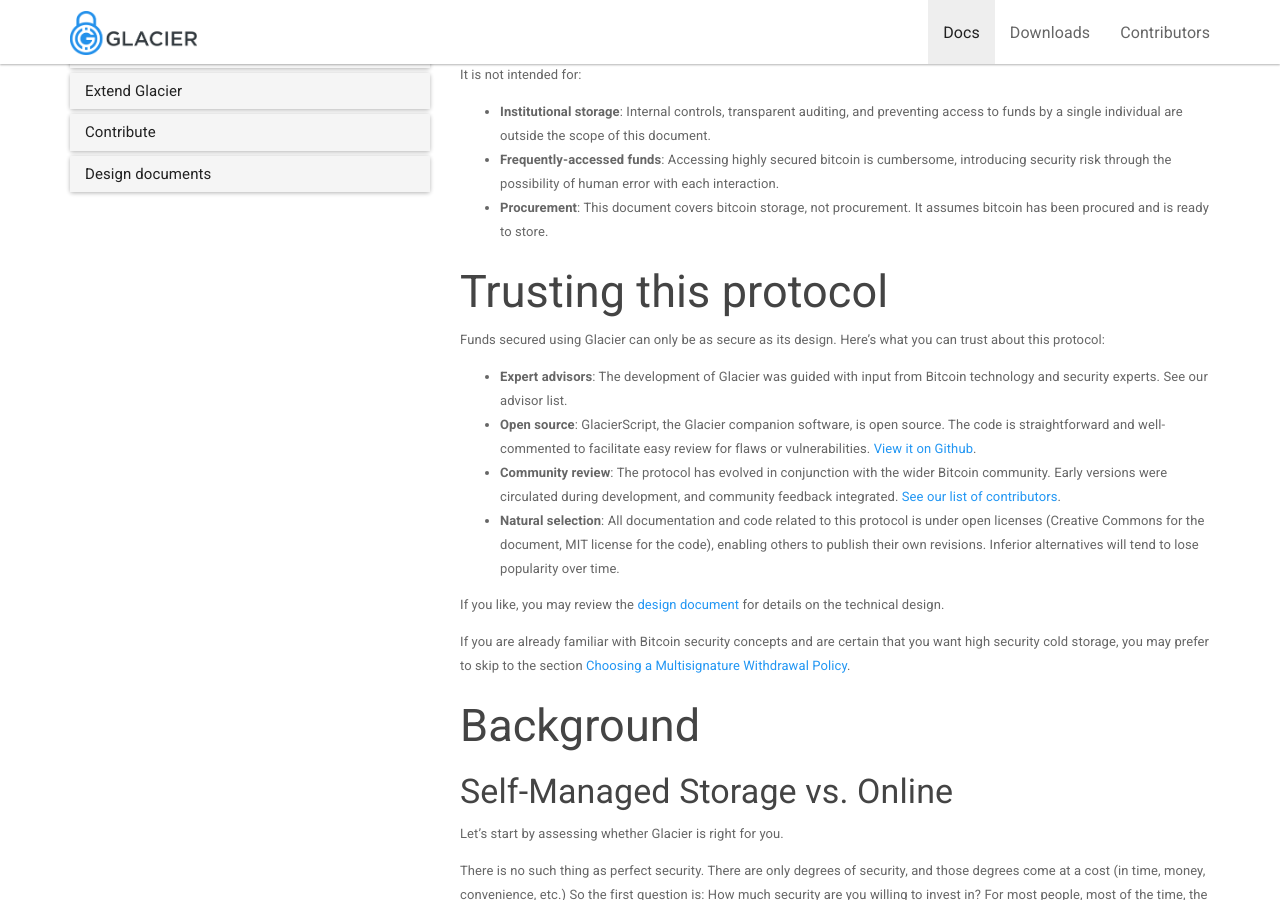
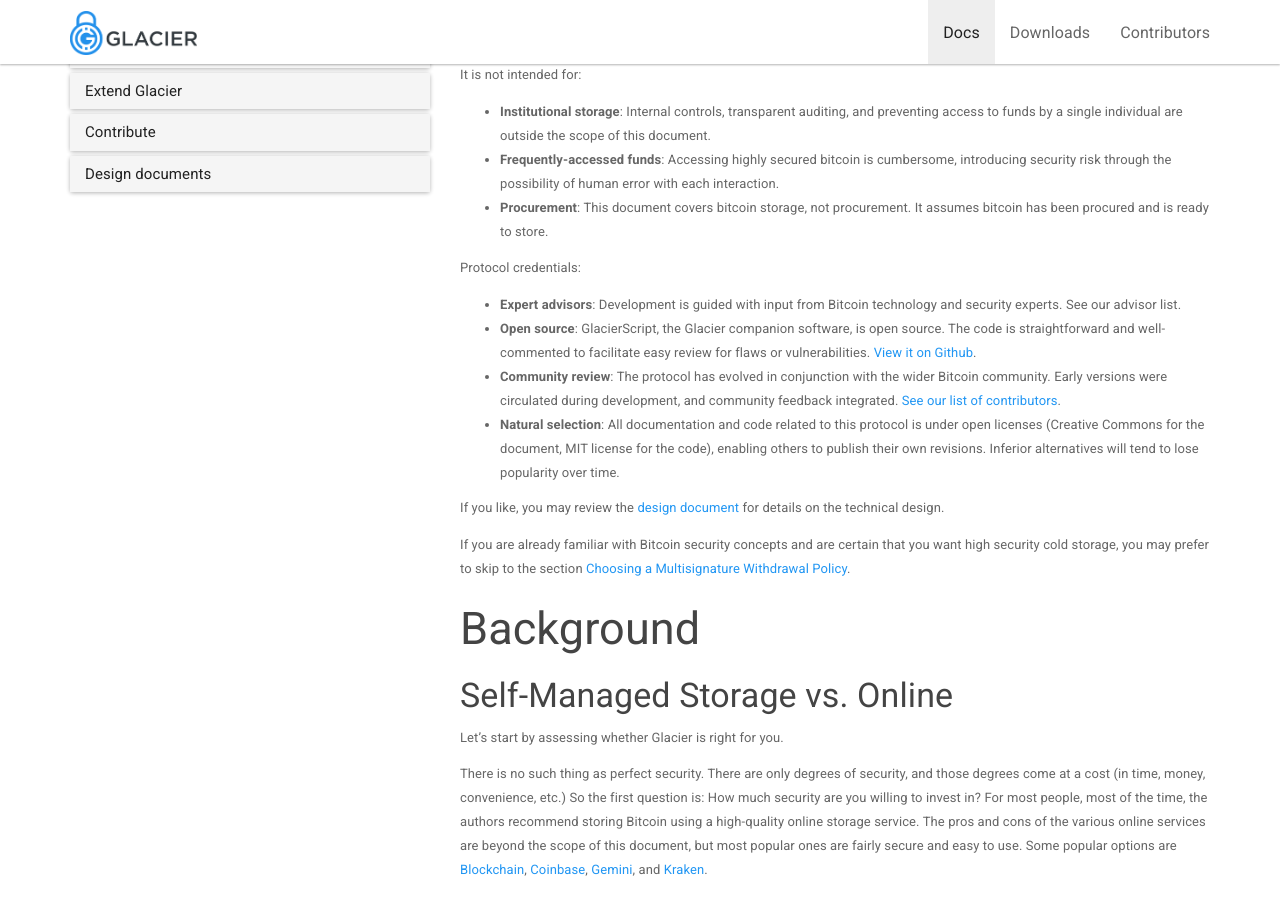
Before and after one commit to GlacierProtocol/glacierprotocol.github.io, a Jekyll site: the page built from _docs/overview.md, in a window 1280 px wide and 900 px high, scrolled down 483 px. Built offline with Jekyll 4.4.1, drawn with Linux system fonts in a browser that asks for light colours; nearby versions of some CDN libraries.

Commit message:
References to "trust" removed and statement tense changed to current

```diff
--- a/_docs/overview.md
+++ b/_docs/overview.md
@@ -34,12 +34,10 @@ interaction.
 * **Procurement**: This document covers bitcoin storage, not procurement. It assumes
 bitcoin has been procured and is ready to store.
 
-## Trusting this protocol
+Protocol credentials:
 
-Funds secured using Glacier can only be as secure as its design.
-Here's what you can trust about this protocol:
-* **Expert advisors**: The development of Glacier was guided with input from
-Bitcoin technology and security experts. See our advisor list.
+* **Expert advisors**: Development is guided with input from Bitcoin technology and
+security experts. See our advisor list.
 * **Open source**: GlacierScript, the Glacier companion software, is open
 source. The code is straightforward and well-commented to facilitate easy review
 for flaws or vulnerabilities. [View it on Github](https://github.com/GlacierProtocol/GlacierProtocol).
```
